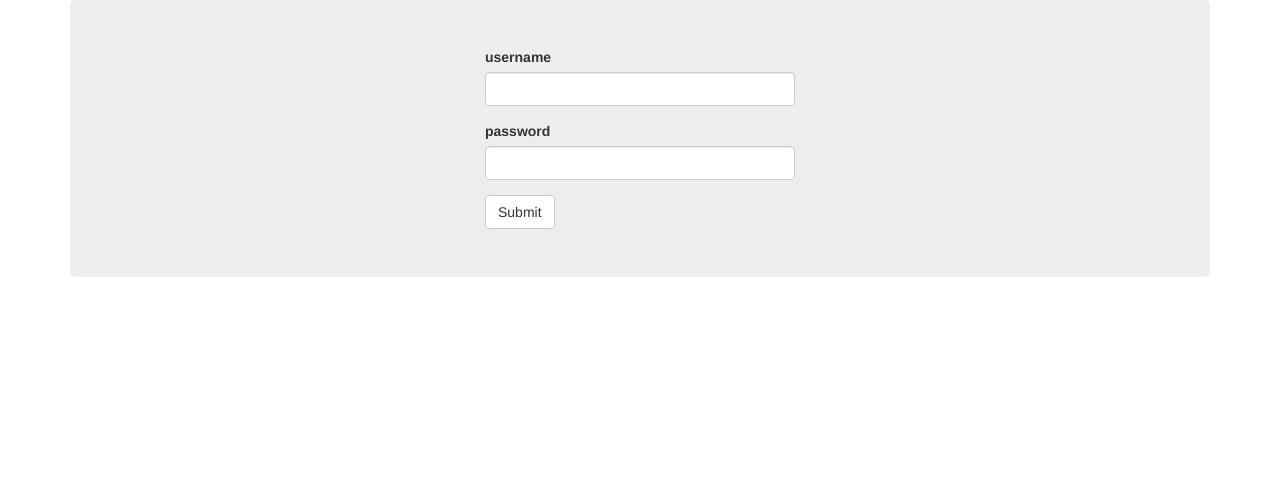
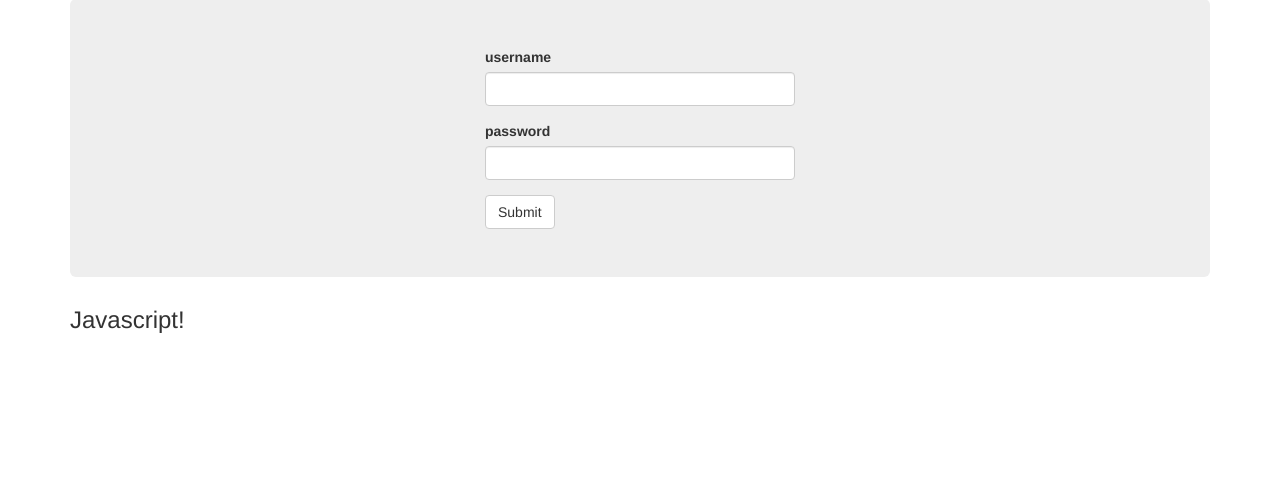
Before and after one commit to dcroc16/code_every_day, a Flask app: page /login in a window 1280 px wide. Shown: the part 93-587 px from the top of the page. Run offline with Flask 2, Linux system fonts and the light colour scheme; some libraries are stand-ins or nearby versions.

Commit message:
trying to get javascript files to work in the app.

```diff
--- a/app.py
+++ b/app.py
@@ -103,6 +103,7 @@ def login():
         user = User(username="", password="")
     return render_template("login.html", message=message, form=form, user=user)
 
+
 @app.route("/protected")
 @login_required
 def protected():
--- /dev/null
+++ b/static/code.js
@@ -0,0 +1,3 @@
+$(document).ready(function(){
+    $(".target").html("Javascript!");
+})
--- a/templates/base.html
+++ b/templates/base.html
@@ -1,4 +1,10 @@
 {% extends "bootstrap/base.html" %}
+
+{% block scripts %}
+    {{super()}}
+    <script type="text/javascript" src="./static/code.js"></script>
+
+{% endblock %}
 
 {% block title %}code every day{% endblock %}
 
--- a/templates/login.html
+++ b/templates/login.html
@@ -17,4 +17,6 @@
     </div>
 </div>
 
+<h3 class="target"></h3>
+
 {% endblock %}
```
